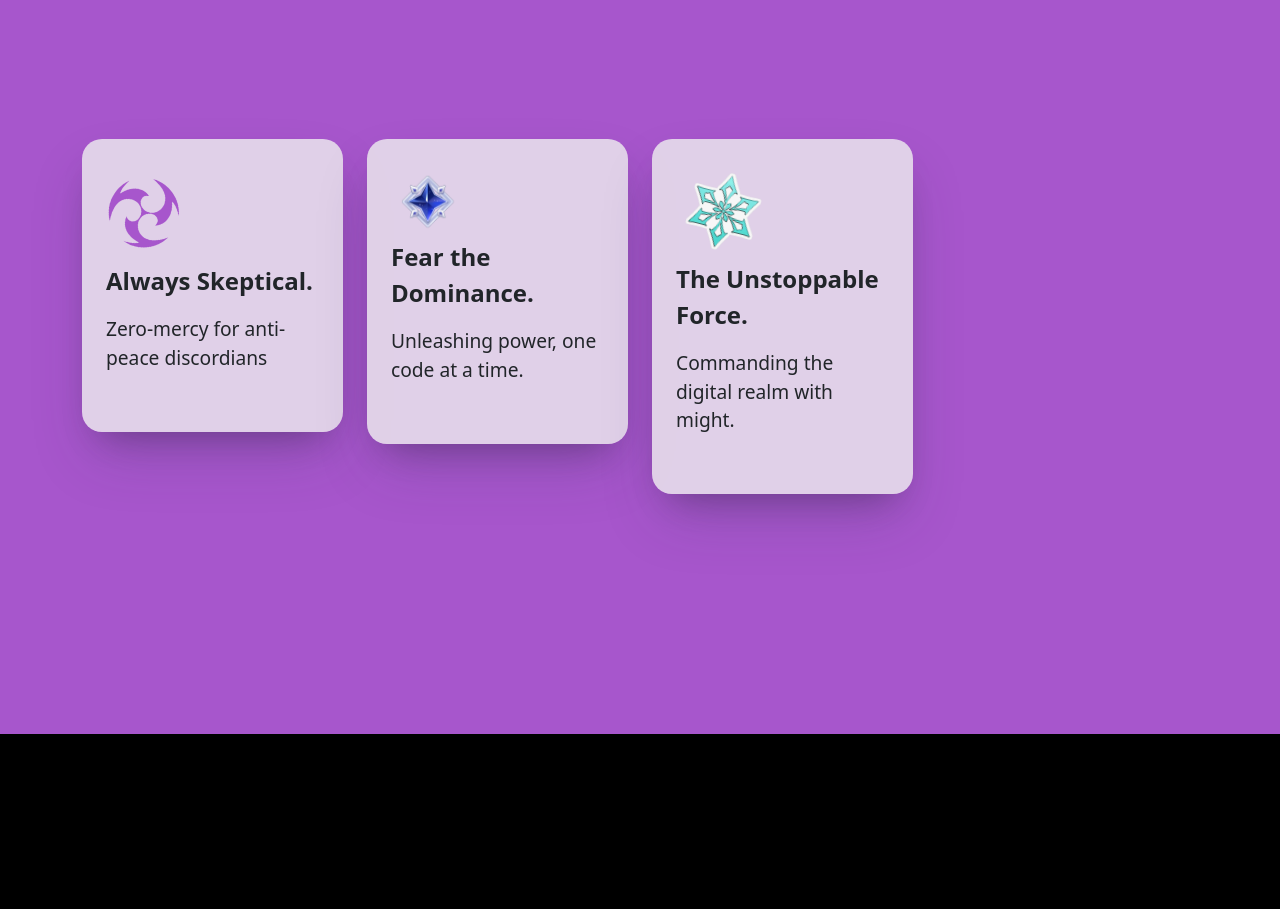
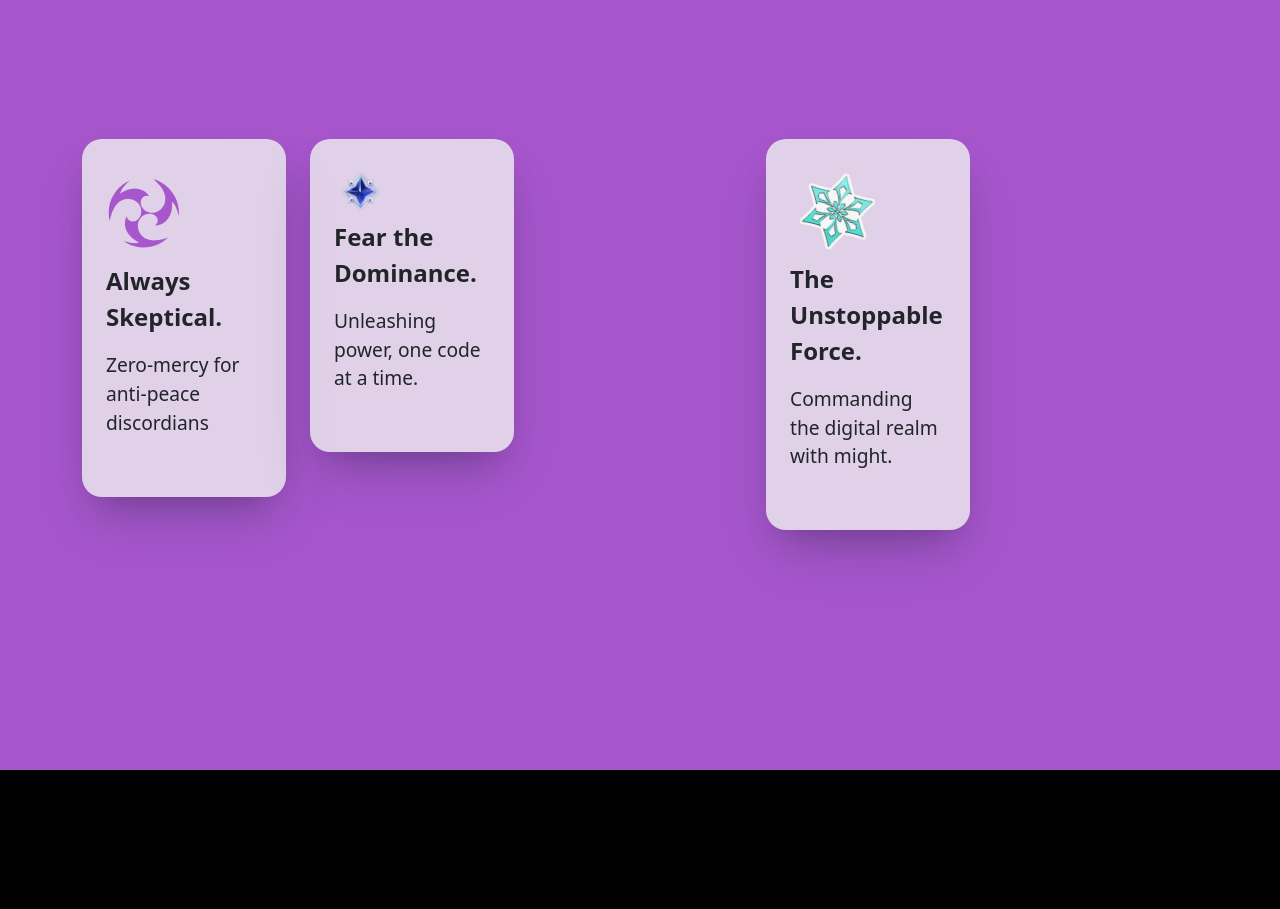
Before and after one commit to YuriClan/yuriclan, a Next.js app: page / in a window 1280 px wide. Shown: the part 1520-2429 px from the top of the page. Built offline with nearby package versions, Linux system fonts and the light colour scheme.

Commit message:
grid bug

```diff
--- a/components/Grid.tsx
+++ b/components/Grid.tsx
@@ -26,8 +26,7 @@ function Grid() {
     return (
       <>
          <div className={`${style.gridChange}`} style={{ backgroundColor: colorMap[hoveredContainer || 'gridContainer1'] }}>
-          <Container>
-            <div className={style.gridContainer}>
+          <Container className={style.gridContainer}>
             <Row>
               <Col sm>
                 <div className={style.backText}>
@@ -62,7 +61,7 @@ function Grid() {
                   </div>
                 </div>
               </Col>
-              {/* <Col sm></Col> */}
+              <Col sm></Col>
               <Col sm>
                 <div className={`${style.gridContainers} ${style.gridContainer3}`}
                                 onMouseEnter={() => handleContainerHover("gridContainer3")}
@@ -82,7 +81,6 @@ function Grid() {
 
               </Col>
             </Row>
-            </div>
           </Container>
         </div>
       </>
```
